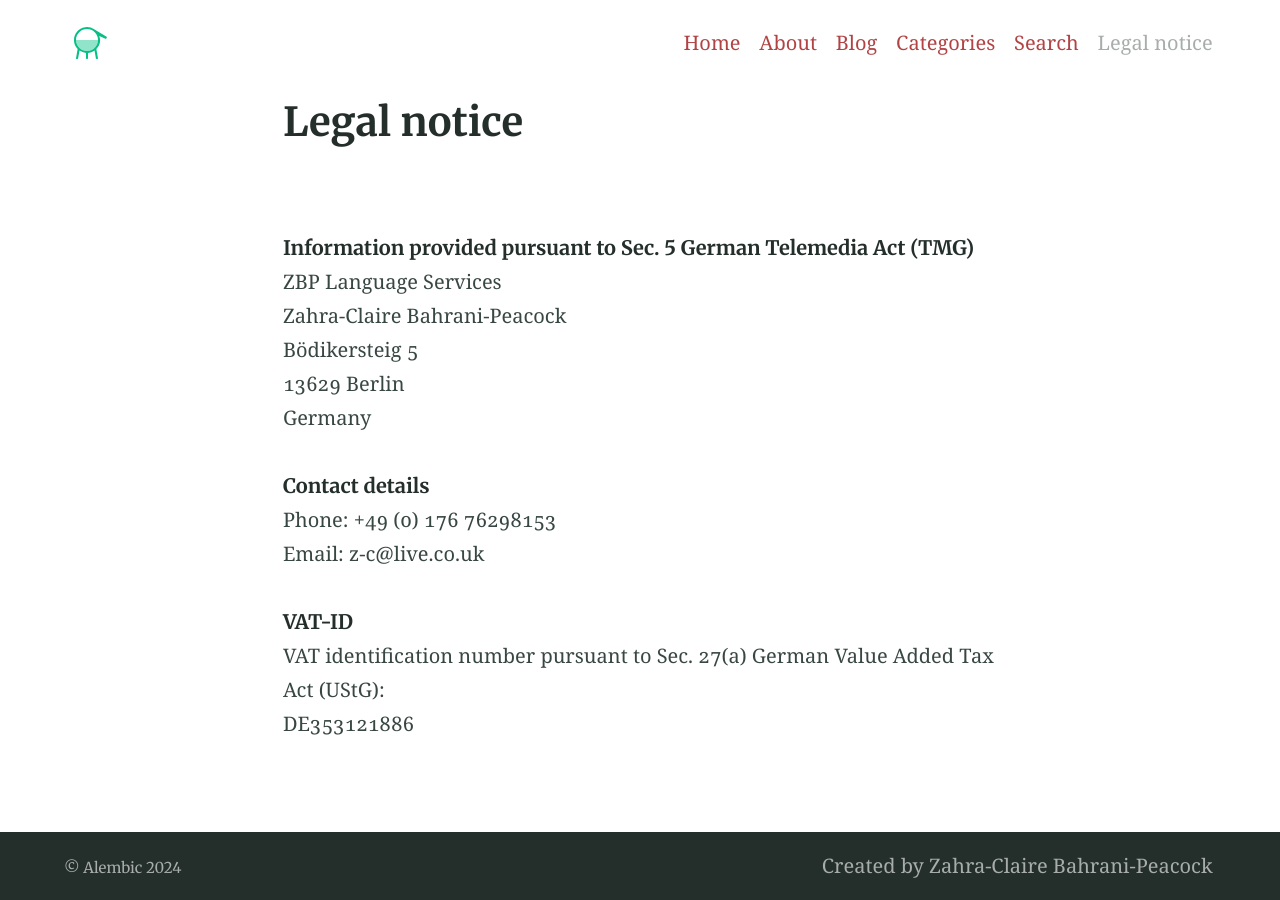
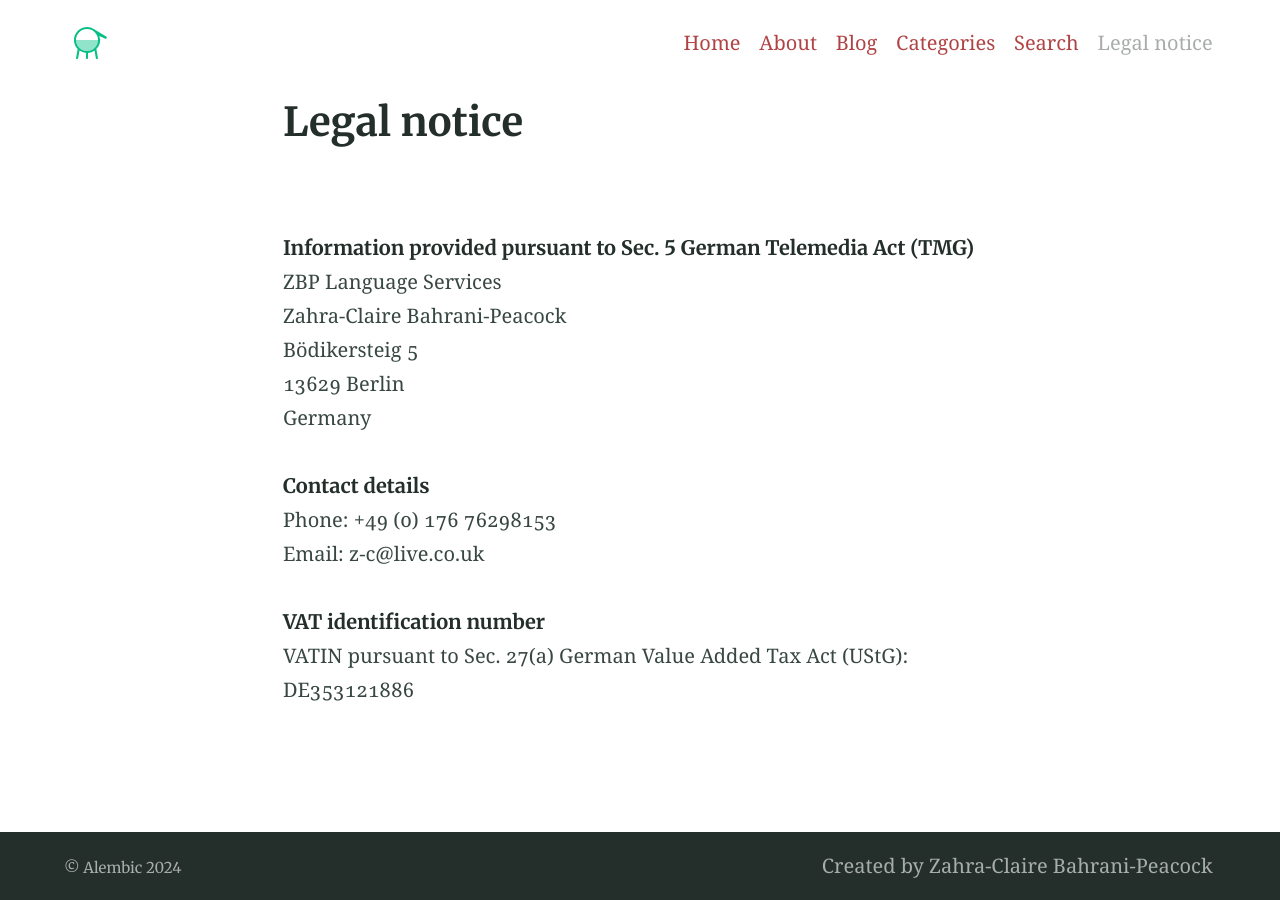
Before and after one commit to Website-2/zbp-language-services.github.io, a Jekyll site: the page built from legal-notice.md, in a window 1280 px wide. Built offline with Jekyll 4.4.1, drawn with Linux system fonts in a browser that asks for light colours.

Commit message:
Update legal-notice.md

```diff
--- a/legal-notice.md
+++ b/legal-notice.md
@@ -15,6 +15,6 @@
 Phone: +49 (0) 176 76298153
 <br>Email: z-c@live.co.uk
 
-###### VAT-ID
-VAT identification number pursuant to Sec. 27(a) German Value Added Tax Act (UStG):
+###### VAT identification number
+VATIN pursuant to Sec. 27(a) German Value Added Tax Act (UStG):
 <br>DE353121886
```
